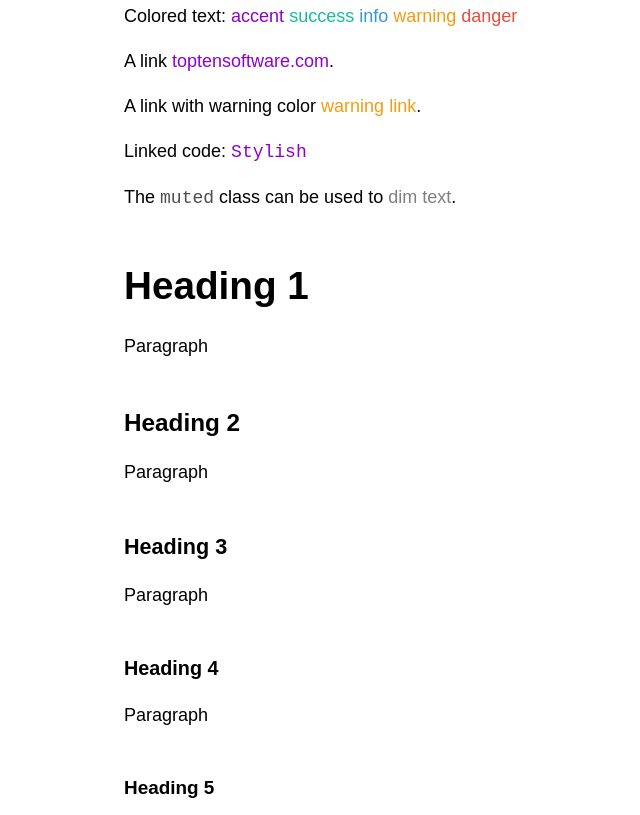
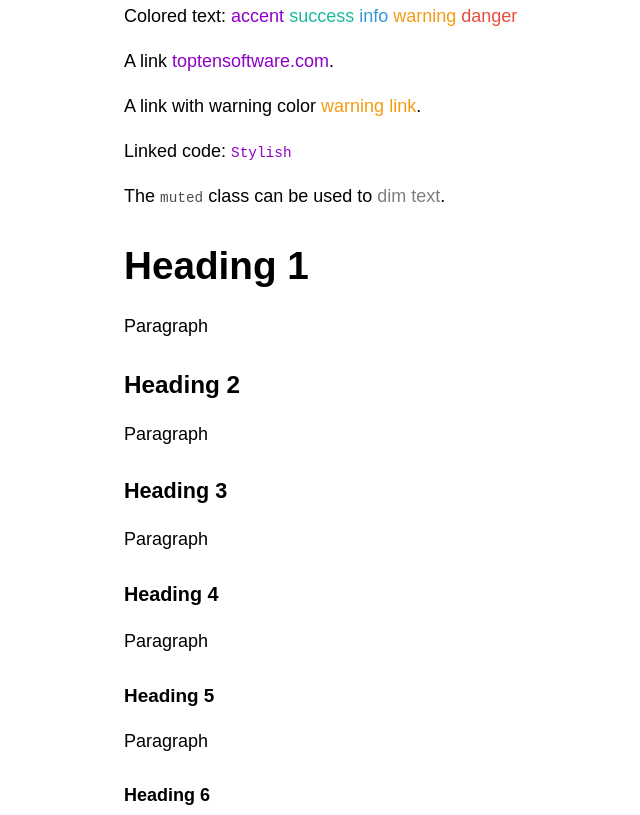
Before and after one commit to codeonlyjs/stylish, a website with bundled scripts: page index.html in a window 1280 px wide. Shown: the part 1505-2320 px from the top of the page, without its empty margins (116-756 px from the left). Built offline with nearby package versions, Linux system fonts and the light colour scheme; a script that the page names is missing.

Commit message:
Tweak font sizes/margins

```diff
--- a/stylish.css
+++ b/stylish.css
@@ -201,6 +201,7 @@ blockquote
 code
 {
     color: var(--code-color);
+    font-size: 0.8em;
 }
 
 a
@@ -208,12 +209,12 @@ a
     code { color: unset }
 }
 
-h1 { font-size: 2.15rem;  margin-bottom: 1rem; margin-top: 2.5rem; }
-h2 { font-size: 1.35rem; margin-bottom: 1rem; margin-top: 2.5rem; }
-h3 { font-size: 1.2rem;  margin-bottom: 1rem; margin-top: 2.5rem; }
-h4 { font-size: 1.1rem; margin-bottom: 1rem; margin-top: 2.5rem; }
-h5 { font-size: 1.05rem;  margin-bottom: 1rem; margin-top: 2.5rem; }
-h6 { font-size: 1rem;    margin-bottom: 1rem; margin-top: 2.5rem; }
+h1 { font-size: 2.15rem;  margin-bottom: 0.5rem; margin-top: 1.5rem; }
+h2 { font-size: 1.35rem; margin-bottom: 0.5rem; margin-top: 1.5rem; }
+h3 { font-size: 1.2rem;  margin-bottom: 0.5rem; margin-top: 1.5rem; }
+h4 { font-size: 1.1rem; margin-bottom: 0.5rem; margin-top: 1.5rem; }
+h5 { font-size: 1.05rem;  margin-bottom: 0.5rem; margin-top: 1.5rem; }
+h6 { font-size: 1rem;    margin-bottom: 0.5rem; margin-top: 1.5rem; }
 
 .muted { opacity: 0.5; }
 .left { text-align: left; }
```
